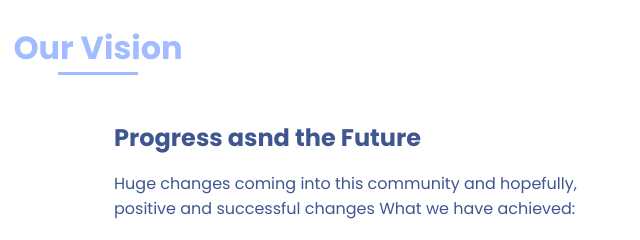
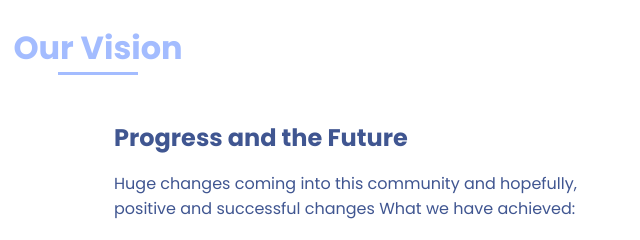
Before and after one commit to UserSpaceCommunity/UserSpaceWebsite, a plain HTML site: page index.html in a window 1280 px wide. Shown: the part 1460-1700 px from the top of the page, 542-1182 px from the left. Drawn offline with nearby package versions, Linux system fonts and the light colour scheme; animation ran at ten frames a second.

Commit message:
Update index.html

```diff
--- a/index.html
+++ b/index.html
@@ -93,7 +93,7 @@
                 </div>
 
  <div>
-                        <h2 class="interests__subtitle">Progress asnd the Future</h2>
+                        <h2 class="interests__subtitle">Progress and the Future</h2>
                         <p class="interests__text"> Huge changes coming into this community and hopefully, positive and successful changes
 
 What we have achieved:
@@ -112,6 +112,7 @@ What we plan to achieve in the future:
     <li>Quality and activity in the community</li>
     <li>More IRC networks to connect with</li>
     <li>Ability to connect from Matrix and XMPP</li>
+     </ul>
 
 Thanks for everyone who has been with us from the beginning and grew this server to what it is right now!
 </p>
```
